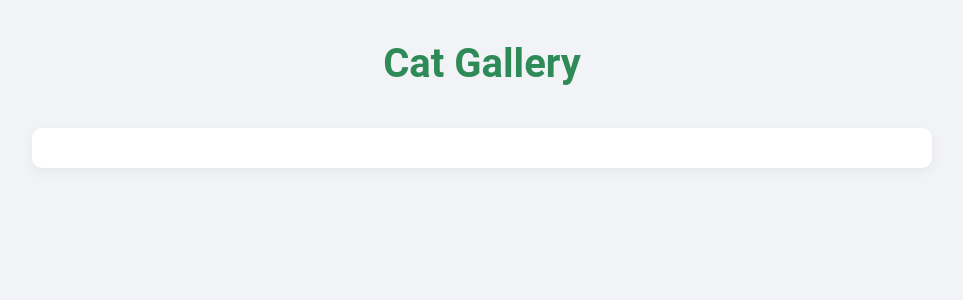
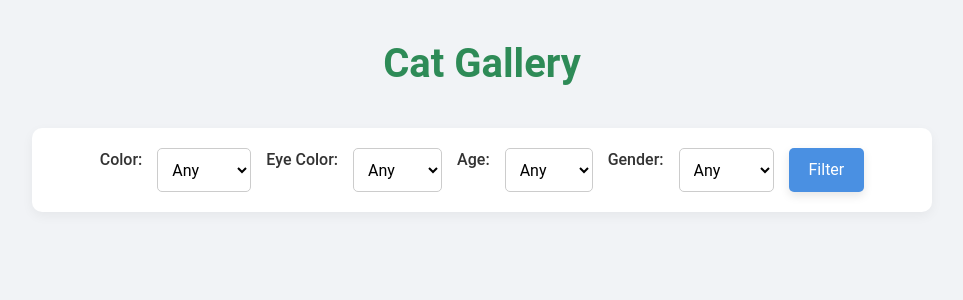
Before and after one commit to GhaaZaaal/Cat_Store, a Flask app: page /gallery in a window 1280 px wide. Shown: the part 56-356 px from the top of the page, without its empty margins (158-1121 px from the left). Run offline with Flask 3, Linux system fonts and the light colour scheme; the visitor is signed in with stand-in values (Sample User, id 1); data that the repository does not hold is empty; some libraries are stand-ins or nearby versions.

Commit message:
Latest Update For Css 1

```diff
--- a/myProject/templates/gallery.html
+++ b/myProject/templates/gallery.html
@@ -1,7 +1,40 @@
 {% extends 'base.html' %} {% block content %}
+<!-- gallery.html -->
 <h1>Cat Gallery</h1>
 <form method="get" action="/gallery">
-	<!-- Filters for color, eye color, age, and gender as in your current code -->
+	<label for="color">Color:</label>
+	<select name="color" id="color">
+		<option value="">Any</option>
+		<option value="White">White</option>
+		<option value="Black">Black</option>
+		<option value="Orange">Orange</option>
+		<option value="Grey">Grey</option>
+		<option value="Mix">Mix</option>
+	</select>
+	<label for="eye_color">Eye Color:</label>
+	<select name="eye_color" id="eye_color">
+		<option value="">Any</option>
+		<option value="Blue">Blue</option>
+		<option value="Green">Green</option>
+		<option value="Yellow">Yellow</option>
+		<option value="Grey">Grey</option>
+	</select>
+
+	<label for="age">Age:</label>
+	<select name="age" id="age">
+		<option value="">Any</option>
+		<option value="kitten">Kitten</option>
+		<option value="adult">Adult</option>
+		<option value="senior">Senior</option>
+	</select>
+
+	<label for="gender">Gender:</label>
+	<select name="gender" id="gender">
+		<option value="">Any</option>
+		<option value="Male">Male</option>
+		<option value="Female">Female</option>
+	</select>
+	<button type="submit">Filter</button>
 </form>
 
 <div class="cat-gallery">
```
